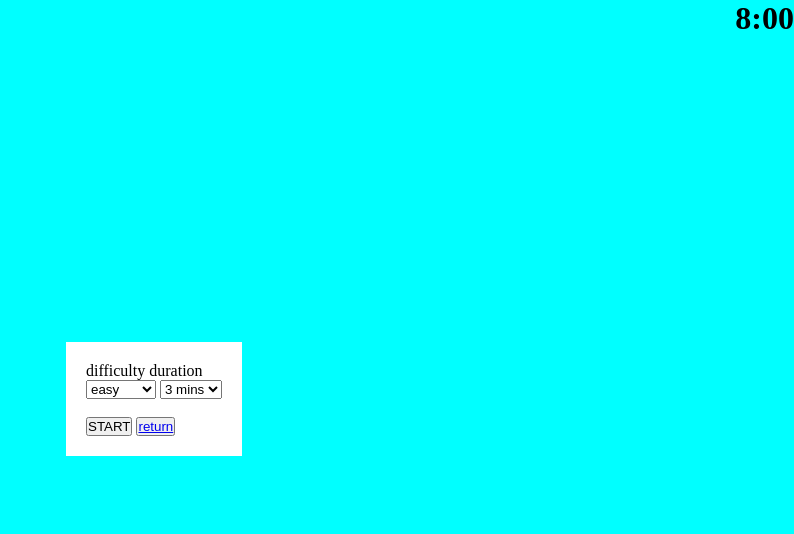
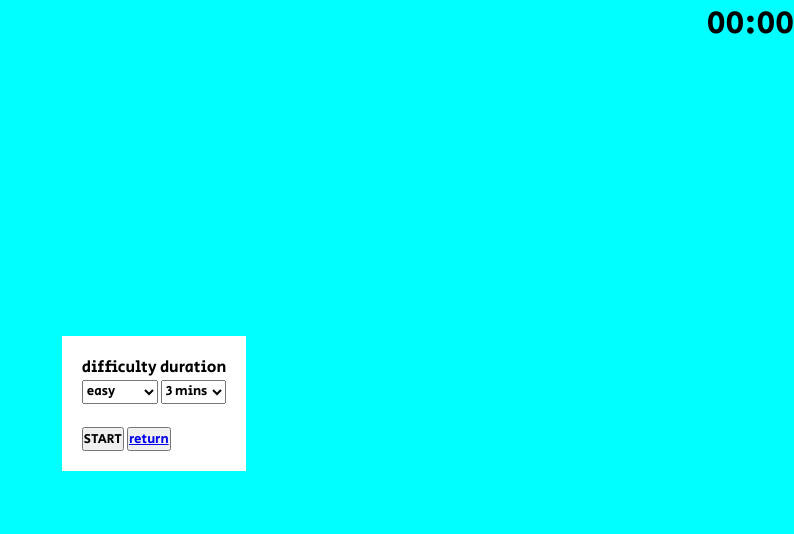
Before and after one commit to playerzer0-ui/boxing_training, a plain HTML site: page shadow.html in a window 1280 px wide. Shown: the whole page, without its empty margins (486-1280 px from the left). Drawn offline with Linux system fonts and the light colour scheme.

Commit message:
design update

```diff
--- a/css/styles.css
+++ b/css/styles.css
@@ -1,7 +1,12 @@
+@import url('https://fonts.googleapis.com/css2?family=Secular+One&display=swap');
+
 * {
     margin: 0;
     padding: 0;
     box-sizing: border-box;
+    font-family: "Secular One", sans-serif;
+    font-weight: 400;
+    font-style: normal;
 }
 
 .col-md-4 {
--- a/css/training.css
+++ b/css/training.css
@@ -1,7 +1,12 @@
+@import url('https://fonts.googleapis.com/css2?family=Secular+One&display=swap');
+
 * {
     margin: 0;
     padding: 0;
     box-sizing: border-box;
+    font-family: "Secular One", sans-serif;
+    font-weight: 400;
+    font-style: normal;
 }
 
 main {
@@ -24,6 +29,10 @@ main {
     position: absolute;
     top: 0;
     left: 0;
+}
+
+.pause button {
+    font-size: 1.8em;
 }
 
 .pause-menu {
--- a/shadow.html
+++ b/shadow.html
@@ -17,7 +17,7 @@
             </div>
             <!-- #timer -->
             <div id="timer" class="timer">
-                <h1>8:00</h1>
+                <h1>00:00</h1>
             </div>
             <div id="finish" class="finish hide">
                 <h1>FINISH</h1>
```
